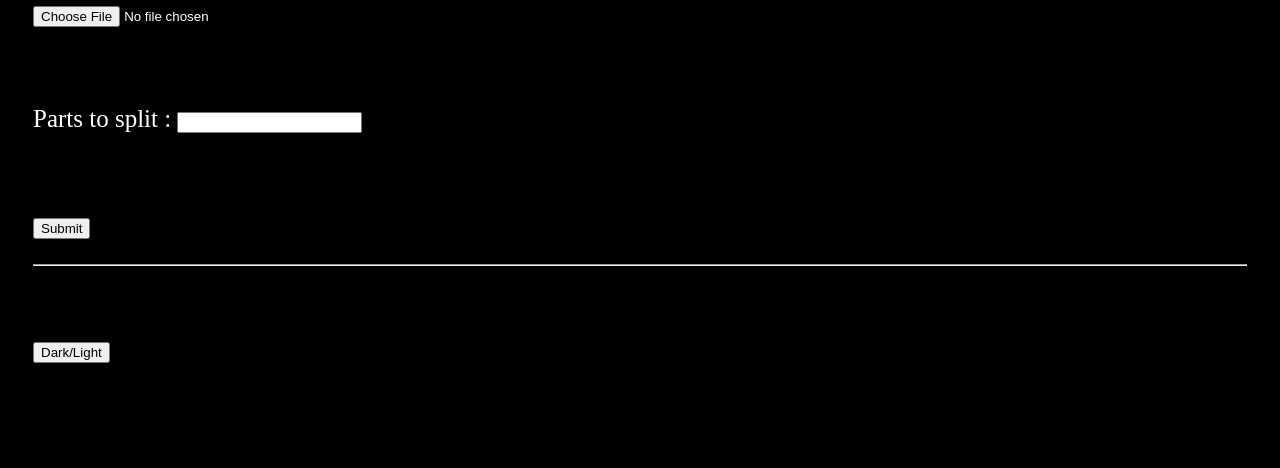
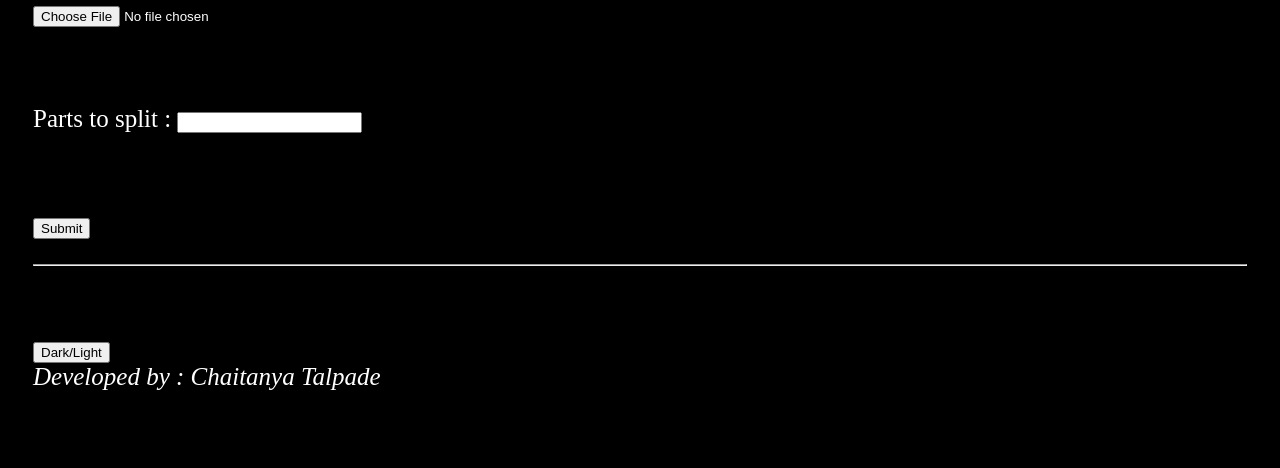
Before and after one commit to ctalpade/flaskpdfutil, a Flask app: page / in a window 1280 px wide. Shown: the part 159-627 px from the top of the page. Run offline with Flask 3, Linux system fonts and the light colour scheme.

Commit message:
added author

```diff
--- a/templates/index.html
+++ b/templates/index.html
@@ -53,6 +53,8 @@ body {
     {% endfor %}
     <br>
     <button onclick="myFunction()">Dark/Light</button>
+    <br>
+    <i>Developed by : Chaitanya Talpade</i>
   </body>
 
 </html>
```
